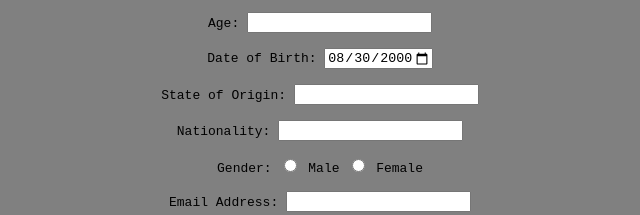
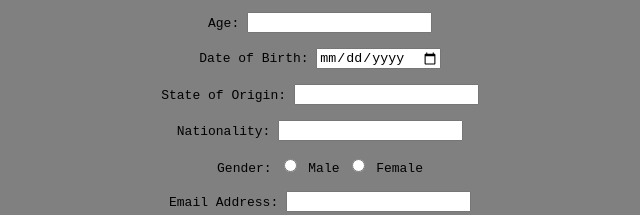
Before and after one commit to drey-ux/athletesForm, a plain HTML site: page index.html in a window 1280 px wide. Shown: the part 148-363 px from the top of the page, 320-960 px from the left. Drawn offline with Linux system fonts and the light colour scheme.

Commit message:
first commit

```diff
--- a/index.html
+++ b/index.html
@@ -22,7 +22,7 @@
              <input type="number" id="age" name="age">
              <br><br>
              <label for="date">Date of Birth: </label>
-             <input type="date" id="date" name="date" value="2000-08-30" min="1999-07-03" max="2020-08-06" required>
+             <input type="date" id="date" name="date" required>
              <br><br>
              <label for="origin">State of Origin: </label>
              <input type="text" id="origin" name="origin">
```
